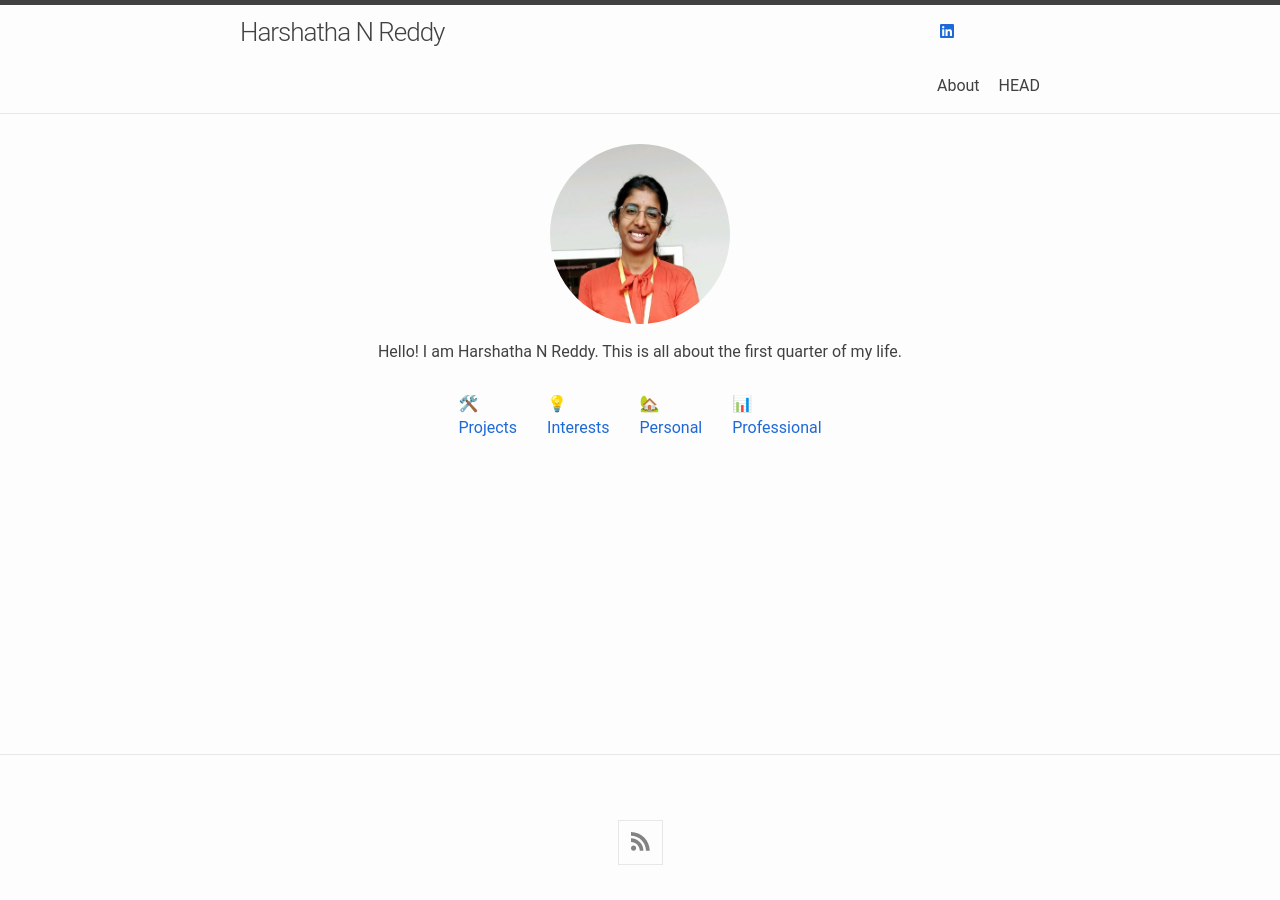
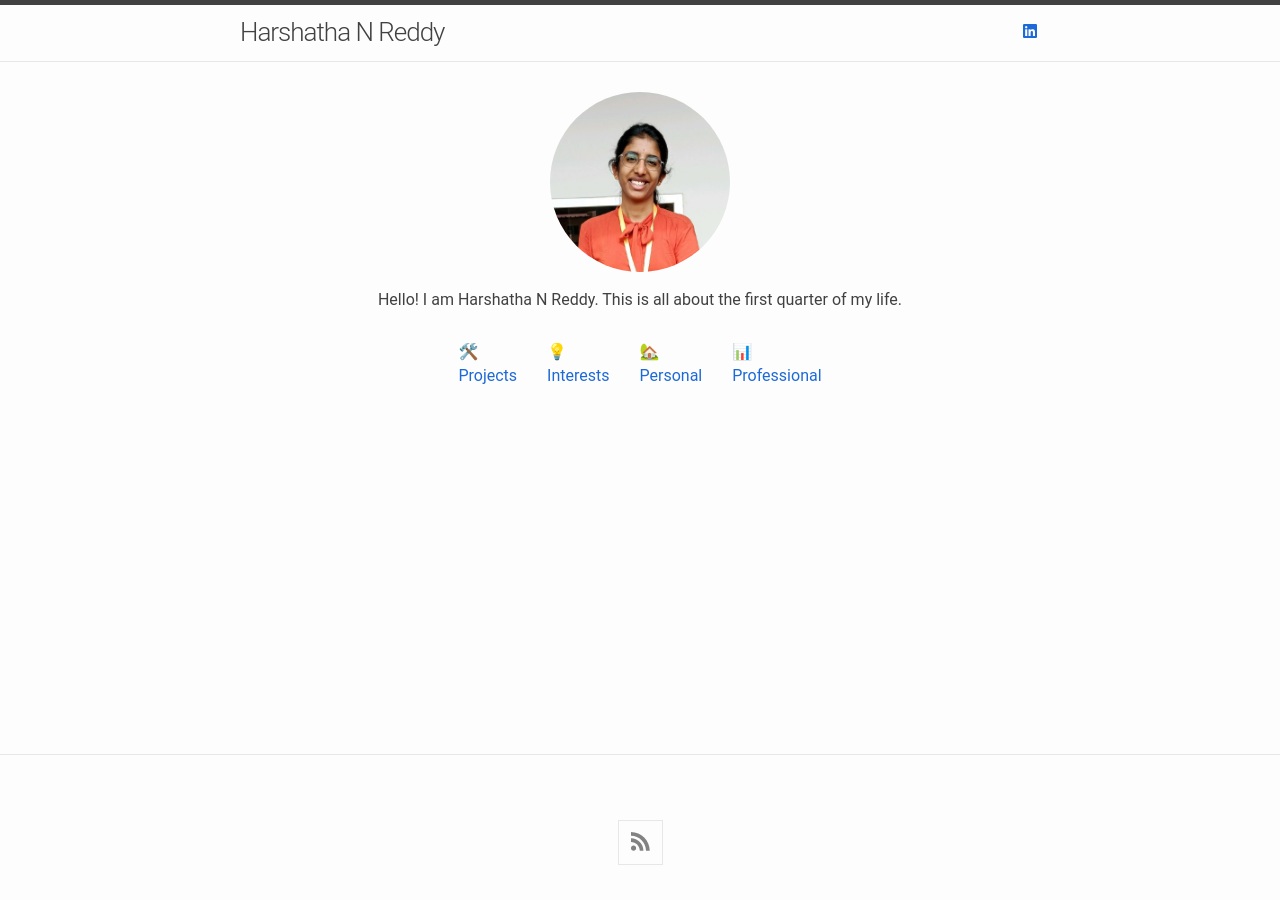
Before and after one commit to harshaa10/Harshatha, a Jekyll site: the page built from index.md, in a window 1280 px wide. Built offline with Jekyll 4.4.1, drawn with Linux system fonts in a browser that asks for light colours; nearby versions of some CDN libraries.

Commit message:
Update nav-items.html

```diff
--- a/_includes/nav-items.html
+++ b/_includes/nav-items.html
@@ -1,8 +1,8 @@
 <div class="nav-items">
   {%- for path in include.paths -%}
   {%- assign hyperpage = site.pages | where: "path", path | first -%}
-  {%- if hyperpage.title %}
+  {%- if hyperpage.title and hyperpage.title != "About" and hyperpage.title != "HEAD" -%}
   <a class="nav-item" href="{{ hyperpage.url | relative_url }}">{{ hyperpage.title | escape }}</a>
   {%- endif -%}
-  {%- endfor %}
+  {%- endfor -%}
 </div>
```
